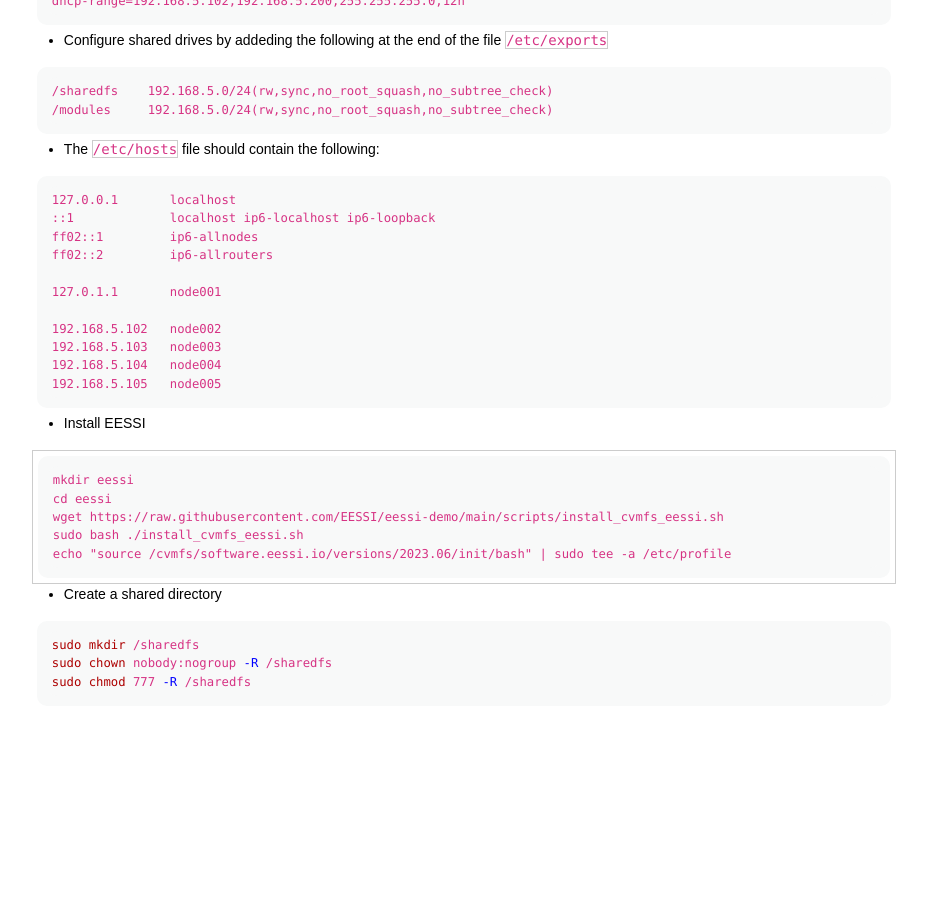
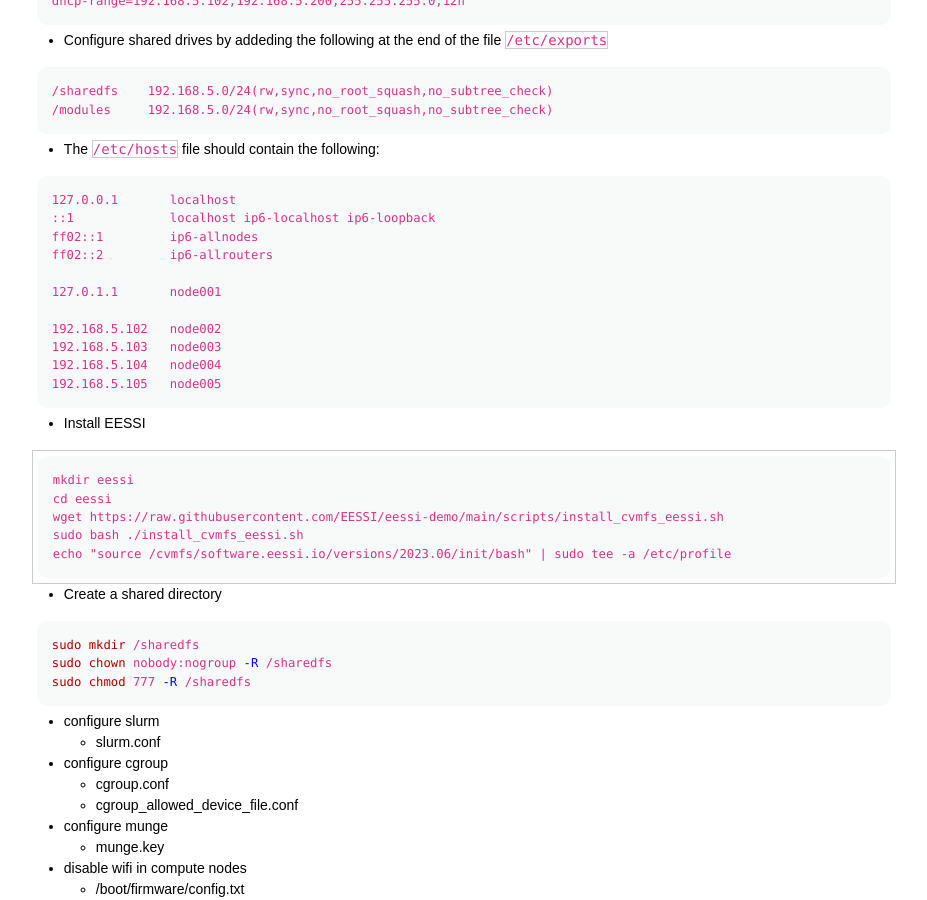
Before and after one commit to carpentriesoffline/CarpentriesOffline.github.io, a Jekyll site: the page built from miniHPC_step_by_step.md, in a window 1280 px wide and 900 px high, scrolled down 1203 px. Shown: the whole window, without its empty margins (176-1103 px from the left). Built offline with Jekyll 4.4.1, drawn with Linux system fonts in a browser that asks for light colours; before the commit the page ends 1909 px from its top, so only the background shows below that.

Commit message:
Update step by step

````diff
--- a/miniHPC_step_by_step.md
+++ b/miniHPC_step_by_step.md
@@ -109,3 +109,16 @@ sudo mkdir /sharedfs
 sudo chown nobody:nogroup -R /sharedfs
 sudo chmod 777 -R /sharedfs
 ```
+
+- configure slurm
+    - slurm.conf
+
+- configure cgroup
+    - cgroup.conf
+    - cgroup_allowed_device_file.conf
+
+- configure munge
+    - munge.key
+
+- disable wifi in compute nodes
+    - /boot/firmware/config.txt
````
